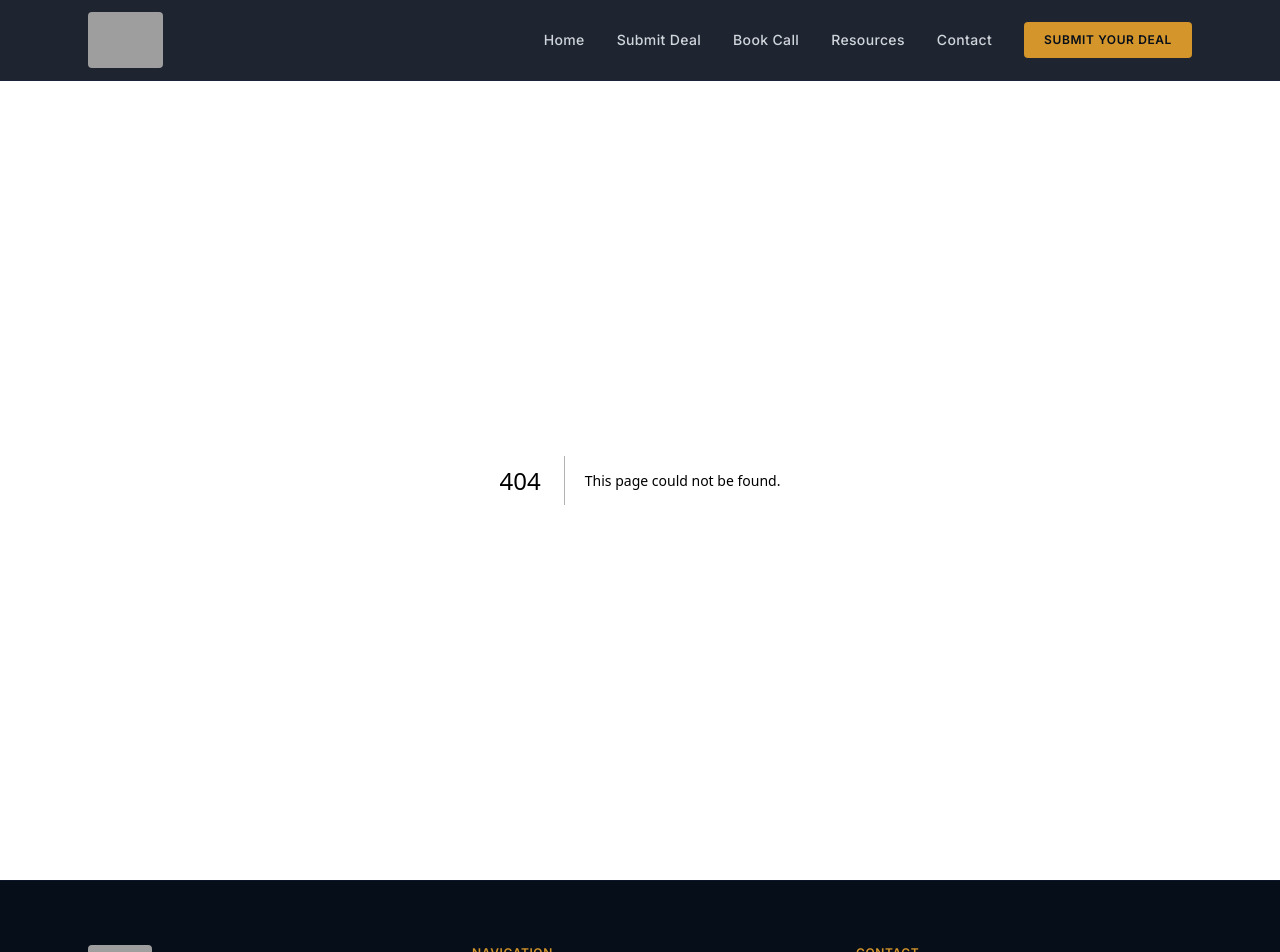
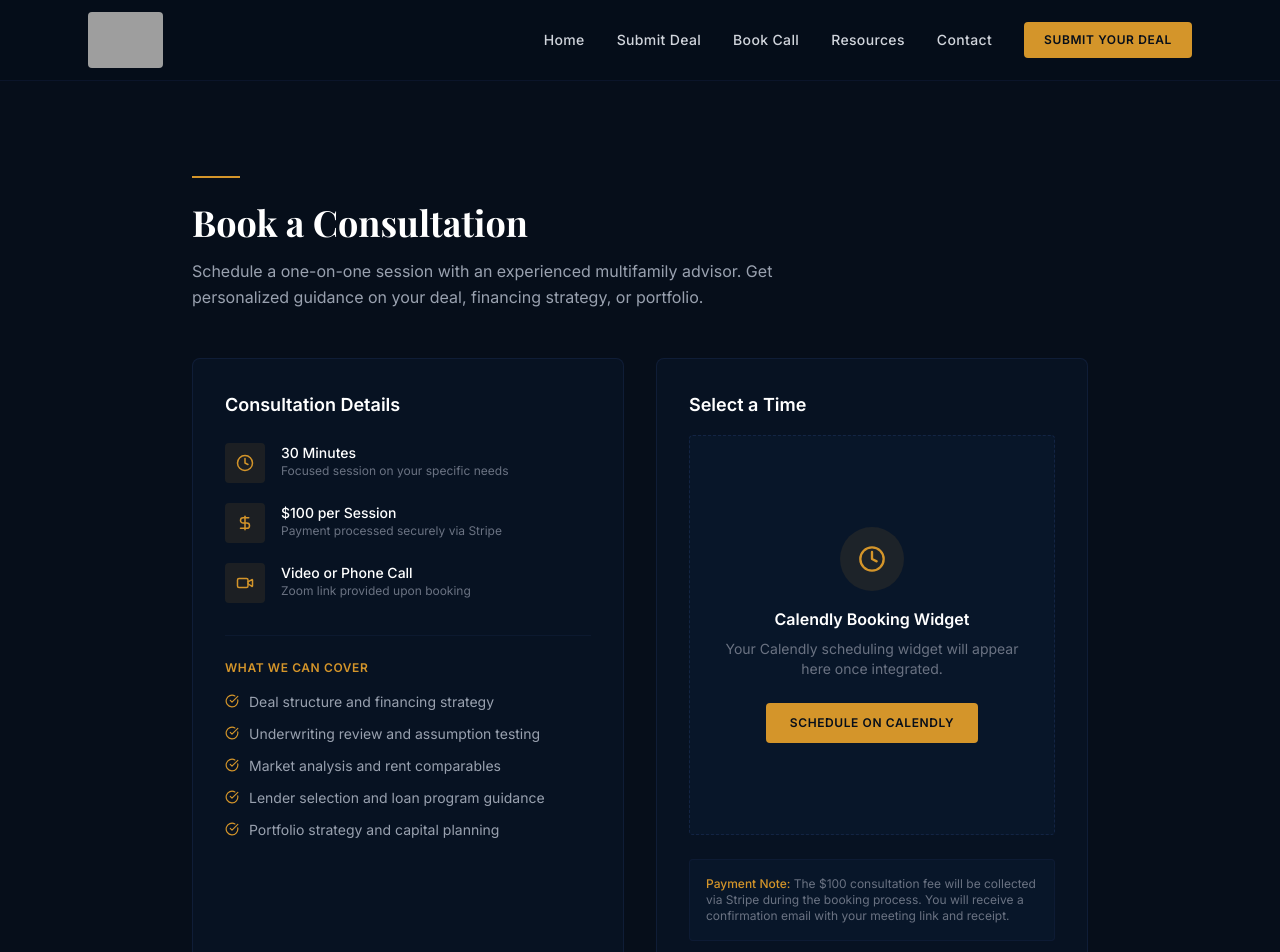
Before and after one commit to tobiabereoje/ta-capital-link, a Next.js app: page /book-call in a window 1280 px wide. Before the commit this address had no page. Shown: the top 952 px of the page. Built offline with nearby package versions, Linux system fonts and the light colour scheme; grey boxes are pictures that could not be loaded.

Commit message:
Add book-call page

```diff
--- /dev/null
+++ b/src/app/book-call/page.tsx
@@ -0,0 +1,157 @@
+import Link from "next/link";
+import { Clock, DollarSign, Video, CheckCircle } from "lucide-react";
+
+export default function BookCall() {
+  return (
+    <section className="px-6 py-16 md:py-24">
+      <div className="max-w-4xl mx-auto">
+        {/* Page Header */}
+        <div className="mb-12">
+          <div className="w-12 h-0.5 bg-gold-500 mb-6" />
+          <h1 className="text-3xl md:text-4xl font-display font-bold text-white mb-4">
+            Book a Consultation
+          </h1>
+          <p className="text-gray-400 leading-relaxed max-w-2xl">
+            Schedule a one-on-one session with an experienced multifamily
+            advisor. Get personalized guidance on your deal, financing strategy,
+            or portfolio.
+          </p>
+        </div>
+
+        <div className="grid md:grid-cols-2 gap-8">
+          {/* Details Card */}
+          <div className="bg-navy-900/40 border border-navy-800/60 rounded-lg p-8">
+            <h2 className="text-lg font-semibold text-white mb-6">
+              Consultation Details
+            </h2>
+
+            <div className="space-y-5">
+              <div className="flex items-start gap-4">
+                <div className="w-10 h-10 rounded bg-gold-500/10 flex items-center justify-center shrink-0">
+                  <Clock size={18} className="text-gold-500" />
+                </div>
+                <div>
+                  <div className="text-sm font-medium text-white">
+                    30 Minutes
+                  </div>
+                  <div className="text-xs text-gray-500">
+                    Focused session on your specific needs
+                  </div>
+                </div>
+              </div>
+
+              <div className="flex items-start gap-4">
+                <div className="w-10 h-10 rounded bg-gold-500/10 flex items-center justify-center shrink-0">
+                  <DollarSign size={18} className="text-gold-500" />
+                </div>
+                <div>
+                  <div className="text-sm font-medium text-white">
+                    $100 per Session
+                  </div>
+                  <div className="text-xs text-gray-500">
+                    Payment processed securely via Stripe
+                  </div>
+                </div>
+              </div>
+
+              <div className="flex items-start gap-4">
+                <div className="w-10 h-10 rounded bg-gold-500/10 flex items-center justify-center shrink-0">
+                  <Video size={18} className="text-gold-500" />
+                </div>
+                <div>
+                  <div className="text-sm font-medium text-white">
+                    Video or Phone Call
+                  </div>
+                  <div className="text-xs text-gray-500">
+                    Zoom link provided upon booking
+                  </div>
+                </div>
+              </div>
+            </div>
+
+            <div className="mt-8 pt-6 border-t border-navy-800/40">
+              <h3 className="text-xs font-semibold tracking-wider uppercase text-gold-500 mb-4">
+                What We Can Cover
+              </h3>
+              <div className="space-y-3">
+                {[
+                  "Deal structure and financing strategy",
+                  "Underwriting review and assumption testing",
+                  "Market analysis and rent comparables",
+                  "Lender selection and loan program guidance",
+                  "Portfolio strategy and capital planning",
+                ].map((item) => (
+                  <div key={item} className="flex items-start gap-2.5">
+                    <CheckCircle
+                      size={14}
+                      className="text-gold-500 mt-0.5 shrink-0"
+                    />
+                    <span className="text-sm text-gray-400">{item}</span>
+                  </div>
+                ))}
+              </div>
+            </div>
+          </div>
+
+          {/* Calendly Embed Placeholder */}
+          <div className="bg-navy-900/40 border border-navy-800/60 rounded-lg p-8 flex flex-col">
+            <h2 className="text-lg font-semibold text-white mb-4">
+              Select a Time
+            </h2>
+
+            {/*
+              ========================================
+              CALENDLY INTEGRATION PLACEHOLDER
+              ========================================
+              Replace the div below with your Calendly inline widget:
+
+              <div
+                className="calendly-inline-widget"
+                data-url="https://calendly.com/YOUR_USERNAME/30min"
+                style={{ minWidth: '320px', height: '600px' }}
+              />
+
+              And add the Calendly script to your layout or this page:
+              <Script src="https://assets.calendly.com/assets/external/widget.js" />
+              ========================================
+            */}
+            <div className="flex-1 flex flex-col items-center justify-center rounded bg-navy-900/60 border border-dashed border-navy-700/50 min-h-[400px]">
+              <div className="text-center p-6">
+                <div className="w-16 h-16 rounded-full bg-gold-500/10 flex items-center justify-center mx-auto mb-4">
+                  <Clock size={28} className="text-gold-500" />
+                </div>
+                <h3 className="text-base font-semibold text-white mb-2">
+                  Calendly Booking Widget
+                </h3>
+                <p className="text-sm text-gray-500 mb-6 max-w-xs">
+                  Your Calendly scheduling widget will appear here once
+                  integrated.
+                </p>
+                <a
+                  href="https://calendly.com"
+                  target="_blank"
+                  rel="noopener noreferrer"
+                  className="inline-flex items-center justify-center px-6 py-3 bg-gold-500 text-navy-950 font-semibold text-xs tracking-wider uppercase rounded transition-all duration-300 hover:bg-gold-400"
+                >
+                  Schedule on Calendly
+                </a>
+              </div>
+            </div>
+
+            {/* Stripe Payment Note */}
+            <div className="mt-6 p-4 rounded bg-navy-900/60 border border-navy-800/40">
+              <p className="text-xs text-gray-500">
+                <span className="text-gold-500 font-medium">
+                  Payment Note:
+                </span>{" "}
+                The $100 consultation fee will be collected via Stripe during the
+                booking process. You will receive a confirmation email with your
+                meeting link and receipt.
+              </p>
+            </div>
+          </div>
+        </div>
+      </div>
+    </section>
+  );
+}
```
